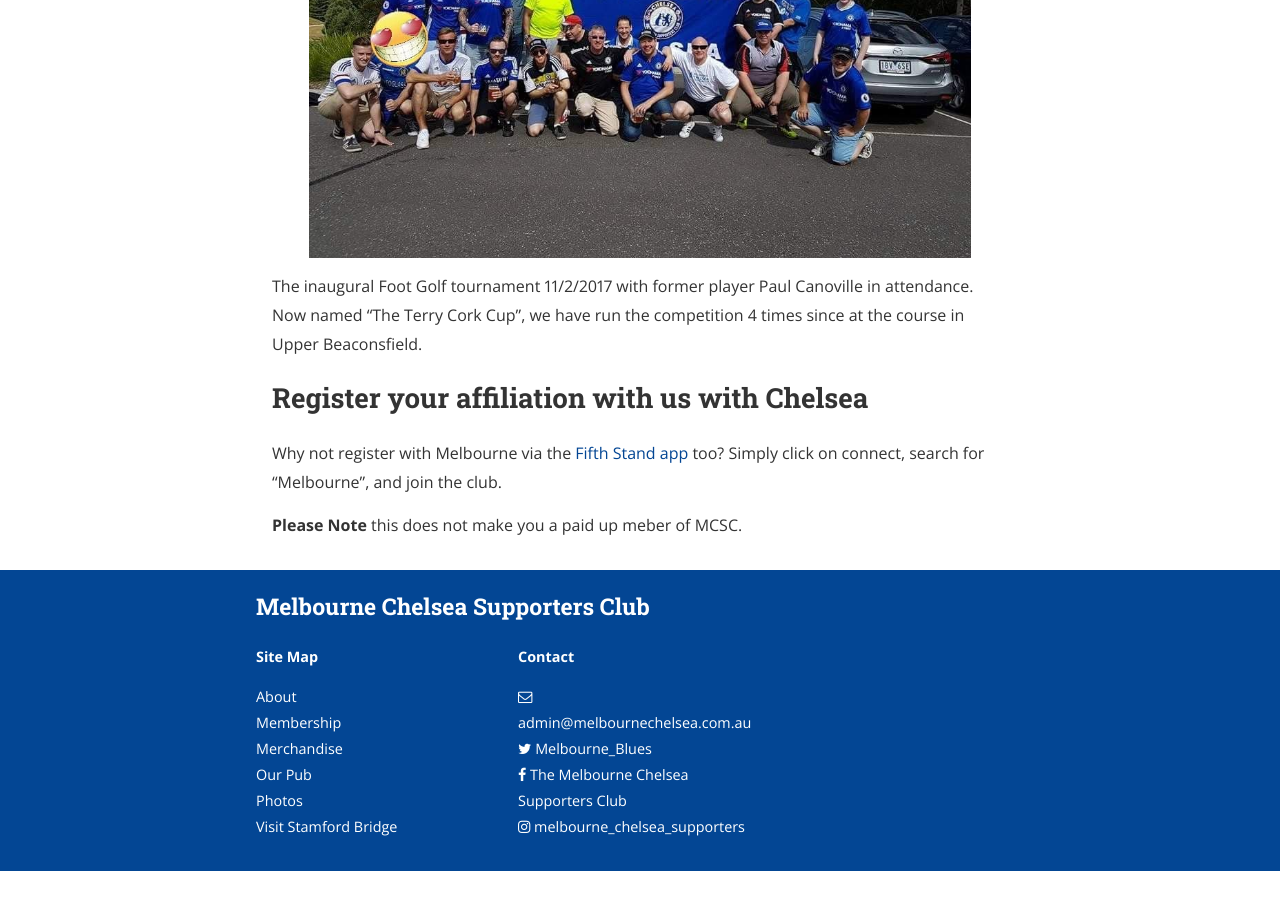
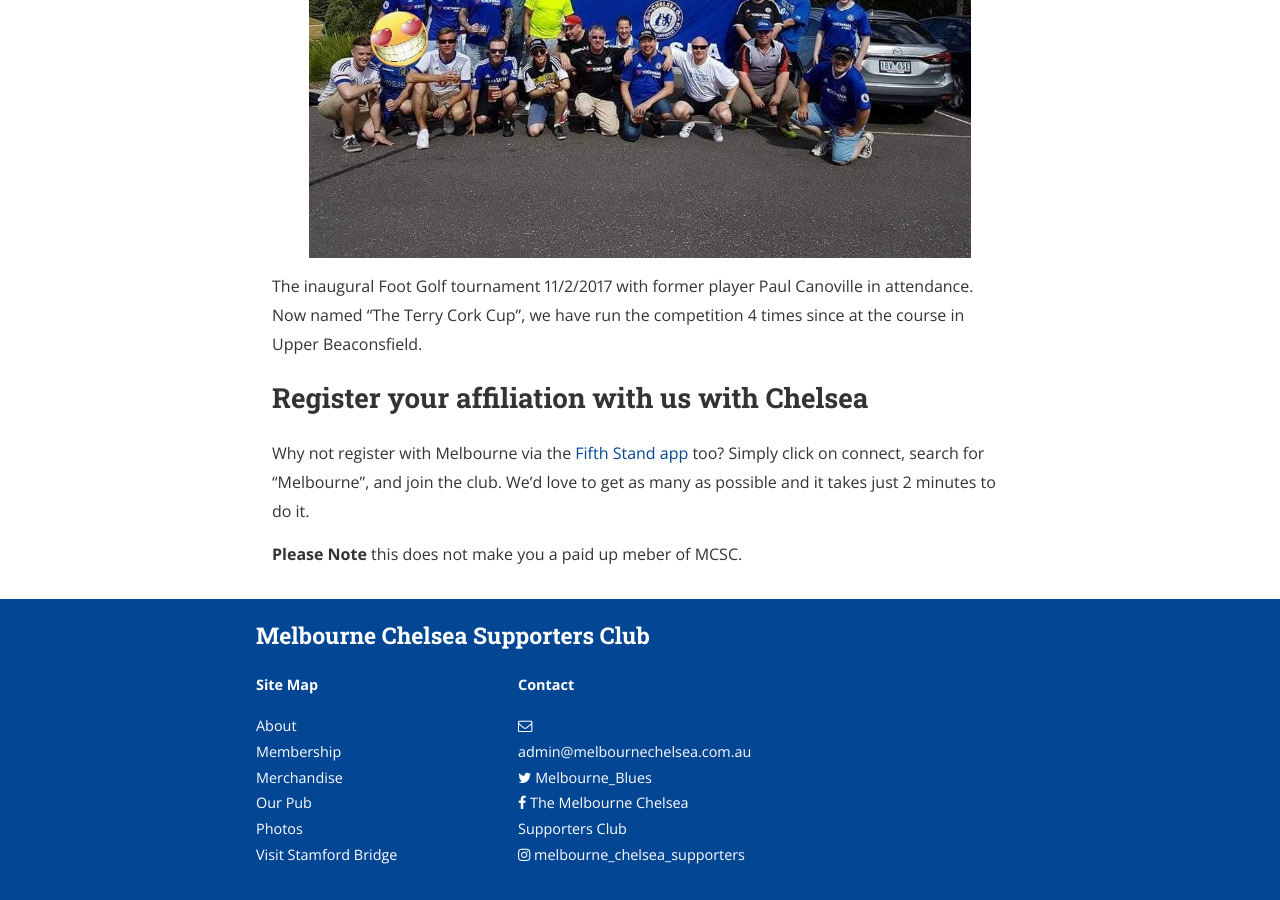
Before and after one commit to Foxh0und/MCSC, a Jekyll site: the page built from membership.md, in a window 1280 px wide and 900 px high, scrolled down 2154 px. Built offline with Jekyll 4.4.1, drawn with Linux system fonts in a browser that asks for light colours; nearby versions of some CDN libraries; before the commit the page ends 3025 px from its top, so only the background shows below that.

Commit message:
Update membership.md

```diff
--- a/membership.md
+++ b/membership.md
@@ -41,6 +41,6 @@
 
 
 ## Register your affiliation with us with Chelsea
-Why not register with Melbourne via the [Fifth Stand app](https://apps.apple.com/au/app/chelsea-fc-the-5th-stand/id1353142218) too? Simply click on connect, search for "Melbourne", and join the club.
+Why not register with Melbourne via the [Fifth Stand app](https://apps.apple.com/au/app/chelsea-fc-the-5th-stand/id1353142218) too? Simply click on connect, search for "Melbourne", and join the club. We'd love to get as many as possible and it takes just 2 minutes to do it.
 
 **Please Note** this does not make you a paid up meber of MCSC.
```
